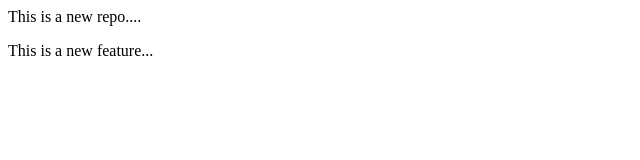
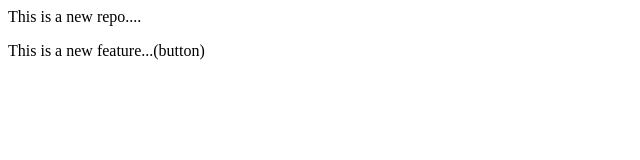
Before and after one commit to sayaligurav7789/Student_Registration_System, a plain HTML site: page index.html in a window 1280 px wide. Shown: the full height of the page, 0-640 px from the left. Drawn offline with Linux system fonts and the light colour scheme.

Commit message:
Add button

```diff
--- a/index.html
+++ b/index.html
@@ -1,2 +1,2 @@
 <p>This is a new repo....</p>
-<p>This is a new feature...</p>
+<p>This is a new feature...(button)</p>
```
